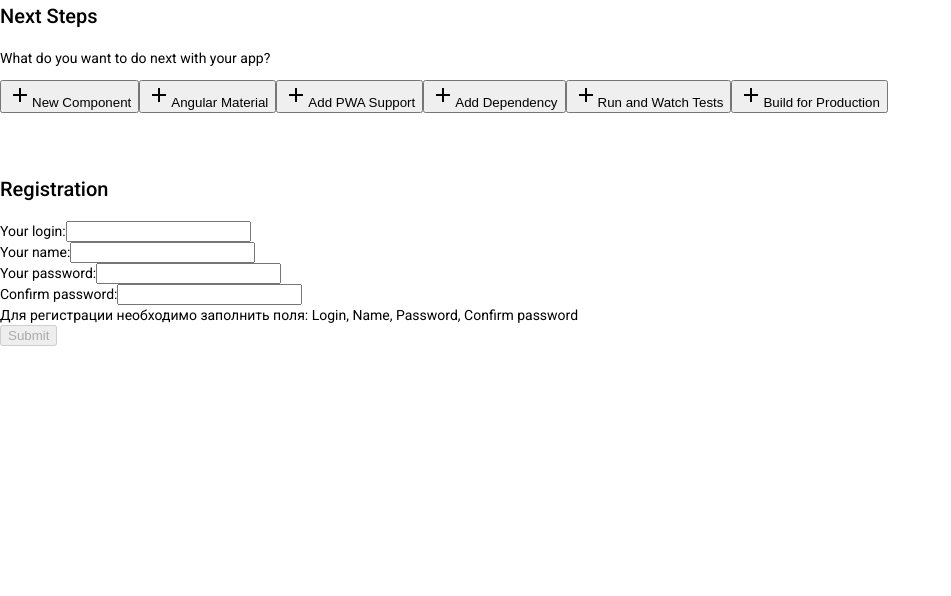
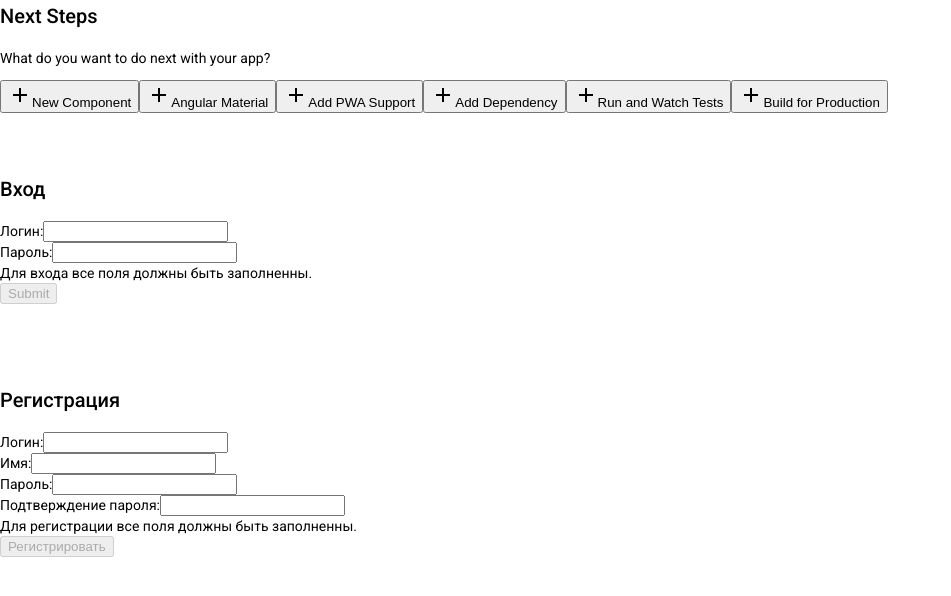
Before and after one commit to Uladziby/ProjectManagerApp, an Angular app in the folder project-management-app/: page / in a window 1280 px wide. Shown: the top 596 px of the page, without its empty margins (0-951 px from the left). Built offline with nearby package versions, Linux system fonts and the light colour scheme.

Commit message:
feat: add signin component
Signed-off-by: alexpodelinskii <nikitik007@yandex.ru>

```diff
--- a/project-management-app/src/app/auth/auth.component.html
+++ b/project-management-app/src/app/auth/auth.component.html
@@ -1,3 +1,5 @@
 <div class="wrapper">
+  <app-login></app-login>
+  <br><br><br><br>
   <app-registrarion></app-registrarion>
 </div>
--- a/project-management-app/src/app/auth/components/login/login.component.html
+++ b/project-management-app/src/app/auth/components/login/login.component.html
@@ -1,14 +1,30 @@
-<div class="login">
+<form class="registration" [formGroup]="form" (ngSubmit)="regUser()">
   <h2 class="title">
-    Login
+    Вход
   </h2>
-  <div class="login__block">
-    Your login:
-    <input type="text" name="userLogin">
+
+  <div class="form-control">
+    <label>Логин:</label>
+    <input type="text" formControlName="login">
+    <div class="valid" *ngIf="form.get('login')?.touched && form.get('login')?.invalid">
+      Поле не может быть пустым
+    </div>
   </div>
-  <div class="pass__block">
-    Your password:
-    <input type="password" name="userPass">
+
+  <div class="form-control">
+    <label>Пароль:</label>
+    <input type="password" formControlName="password">
+    <div class="valid" *ngIf="form.get('password')?.touched && form.get('password')?.invalid">
+      <span *ngIf="form.get('password')?.errors?.['required']">Поле не может быть пустым.</span>
+      <span *ngIf="!form.get('password')?.errors?.['required']">Минимальныя длина пароля
+        {{form.get('password')?.errors?.['minlength']?.['requiredLength']}}
+        символа.</span>
+    </div>
   </div>
-  <button type="submit">Submit</button>
-</div>
+
+  <div *ngIf=" form.invalid" class="alert">
+    Для входа все поля должны быть заполненны.
+  </div>
+
+  <button type="submit" class="btn" [disabled]="form.invalid">Submit</button>
+</form>
--- a/project-management-app/src/app/auth/components/login/login.component.scss
+++ b/project-management-app/src/app/auth/components/login/login.component.scss
@@ -0,0 +1,15 @@
+input {
+  &.ng-invalid.ng-touched {
+    border: 1px solid rgb(177, 5, 5);
+  }
+
+  &.ng-valid.ng-touched {
+    border: 1px solid rgb(6, 99, 6);
+  }
+
+}
+
+.valid {
+  color: rgb(177, 5, 5);
+  font-size: 0.8em;
+}
--- a/project-management-app/src/app/auth/components/login/login.component.ts
+++ b/project-management-app/src/app/auth/components/login/login.component.ts
@@ -1,4 +1,5 @@
 import { Component, OnInit } from '@angular/core';
+import { FormControl, FormGroup, Validators } from '@angular/forms';
 
 @Component({
   selector: 'app-login',
@@ -6,10 +7,28 @@ import { Component, OnInit } from '@angular/core';
   styleUrls: ['./login.component.scss']
 })
 export class LoginComponent implements OnInit {
+  form: FormGroup
 
-  constructor() { }
+
+  constructor() {
+
+    this.form = new FormGroup({
+
+      login: new FormControl('', [Validators.required]),
+      password: new FormControl('', [Validators.minLength(4), Validators.required]),
+    })
+
+  }
 
   ngOnInit(): void {
+
   }
 
+  regUser() {
+    console.log({ ...this.form.value });
+
+  }
+
+
+
 }
--- a/project-management-app/src/app/auth/components/registrarion/registrarion.component.html
+++ b/project-management-app/src/app/auth/components/registrarion/registrarion.component.html
@@ -1,10 +1,10 @@
 <form class="registration" [formGroup]="form" (ngSubmit)="regUser()">
   <h2 class="title">
-    Registration
+    Регистрация
   </h2>
 
   <div class="form-control">
-    <label>Your login:</label>
+    <label>Логин:</label>
     <input type="text" formControlName="login">
     <div class="valid" *ngIf="form.get('login')?.touched && form.get('login')?.invalid">
       Поле не может быть пустым
@@ -12,39 +12,42 @@
   </div>
 
   <div class=" form-control">
-    <label> Your name:</label>
+    <label> Имя:</label>
     <input type="text" formControlName="name">
     <div class="valid" *ngIf="form.get('name')?.touched && form.get('name')?.invalid">
       Поле не может быть пустым.
     </div>
   </div>
 
-  <div class="form-control">
-    <label>Your password:</label>
-    <input type="password" formControlName="password">
-    <div class="valid" *ngIf="form.get('password')?.touched && form.get('password')?.invalid">
-      <span *ngIf="form.get('password')?.errors?.['required']">Поле не может быть пустым.</span>
-      <span>Минимальныя длина пароля {{form.get('password')?.errors?.['minlength']?.['requiredLength']}} символа.</span>
+  <div [formGroup]="pass">
+
+    <div class="form-control">
+      <label>Пароль:</label>
+      <input type="password" formControlName="password">
+      <div class="valid" *ngIf="pass.get('password')?.touched && pass.get('password')?.invalid">
+        <span *ngIf="pass.get('password')?.errors?.['required']">Поле не может быть пустым.</span>
+        <span>Минимальныя длина пароля {{pass.get('password')?.errors?.['minlength']?.['requiredLength']}}
+          символа.</span>
+      </div>
+    </div>
+
+    <div class="form-control">
+      <label>Подтверждение пароля:</label>
+      <input type="password" formControlName="passwordConfirm" [class.redBorder]="pass.errors?.['custom']">
+      <div class="valid" *ngIf="pass.get('passwordConfirm')?.touched && pass.get('passwordConfirm')?.invalid">
+        <span *ngIf="pass.get('passwordConfirm')?.errors?.['required']">Поле не может быть пустым.</span>
+        <span *ngIf="!(pass.errors?.['custom']||pass.get('passwordConfirm')?.errors?.['required'])">Минимальныя длина
+          пароля
+          {{pass.get('passwordConfirm')?.errors?.['minlength']?.['requiredLength']}}
+          символа.</span>
+        <span *ngIf="pass.errors?.['custom']">Пароли не совпадают</span>
+      </div>
     </div>
   </div>
 
-  <div class="form-control">
-    <label>Confirm password:</label>
-    <input type="password" formControlName="passwordConfirm">
-    <div class="valid" *ngIf="form.get('passwordConfirm')?.touched && form.get('passwordConfirm')?.invalid">
-      <span *ngIf="form.get('passwordConfirm')?.errors?.['required']">Поле не может быть пустым.</span>
-
-      <span>Пароли не совпадают</span>
-
-
-    </div>
-  </div>
-  <div *ngIf=" form.invalid" class="alert">Для регистрации необходимо заполнить поля:
-    <span *ngIf=" form.get('login')?.invalid"> Login, </span>
-    <span *ngIf=" form.get('name')?.invalid"> Name, </span>
-    <span *ngIf=" form.get('password')?.invalid"> Password, </span>
-    <span *ngIf=" form.get('passwordConfirm')?.invalid"> Confirm password </span>
+  <div *ngIf=" form.invalid" class="alert">
+    Для регистрации все поля должны быть заполненны.
   </div>
 
-  <button type="submit" class="btn" [disabled]="form.invalid">Submit</button>
+  <button type="submit" class="btn" [disabled]="form.invalid">Регистрировать</button>
 </form>
--- a/project-management-app/src/app/auth/components/registrarion/registrarion.component.scss
+++ b/project-management-app/src/app/auth/components/registrarion/registrarion.component.scss
@@ -6,6 +6,10 @@ input {
   &.ng-valid.ng-touched {
     border: 1px solid rgb(6, 99, 6);
   }
+
+  &.redBorder.ng-valid.ng-touched {
+    border: 1px solid rgb(177, 5, 5);
+  }
 }
 
 .valid {
--- a/project-management-app/src/app/auth/components/registrarion/registrarion.component.ts
+++ b/project-management-app/src/app/auth/components/registrarion/registrarion.component.ts
@@ -8,12 +8,17 @@ import { FormControl, FormGroup, Validators } from '@angular/forms';
 })
 export class RegistrarionComponent implements OnInit {
   form: FormGroup
+  pass: FormGroup
+
   constructor() {
+    this.pass = new FormGroup({
+      password: new FormControl('', [Validators.minLength(4), Validators.required]),
+      passwordConfirm: new FormControl('', [Validators.minLength(4), Validators.required]),
+    }, this.passEqual.bind(this))
     this.form = new FormGroup({
       name: new FormControl('', [Validators.required]),
       login: new FormControl('', [Validators.required]),
-      password: new FormControl('', [Validators.minLength(4), Validators.required]),
-      passwordConfirm: new FormControl('', [Validators.required]),
+      passwordGRoup: this.pass
     })
 
   }
@@ -22,11 +27,23 @@ export class RegistrarionComponent implements OnInit {
 
   }
 
-
   regUser() {
     console.log({ ...this.form.value });
 
   }
 
+  private passEqual() {
+    if (this.pass) {
+      const pass = this.pass
+      const a = (group: FormGroup) => {
+        if (group.get('password')?.value === group.get('passwordConfirm')?.value) {
+          return null
+        }
+        return { custom: true };
+      }
+      return a(pass);
+    }
+    return null;
+  }
 
 }
```
